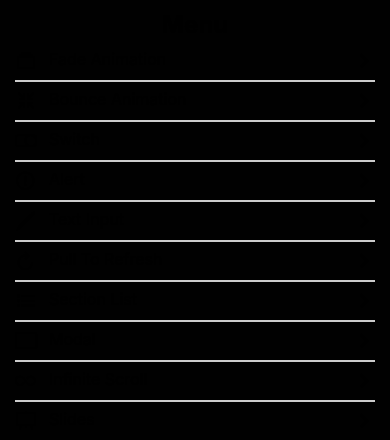
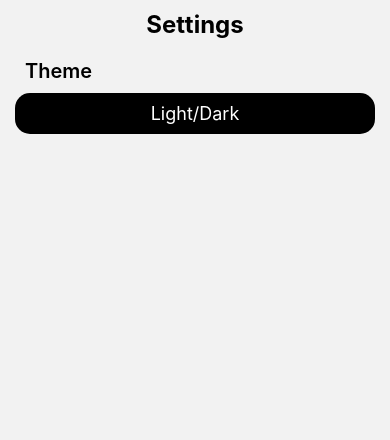
Before and after one commit to tris460/ReactNativeGists, a React Native app: screen /SettingsScreen in a window 390 px wide. Shown: the top 440 px of the page. Built offline with nearby package versions, Linux system fonts and the light colour scheme.

Commit message:
Add settings screen

```diff
--- a/App.tsx
+++ b/App.tsx
@@ -5,7 +5,7 @@ import Navigator from './src/navigation/Navigator'
 const customTheme: Theme = {
   dark: true,
   colors: {
-    ...DarkTheme.colors,
+    ...DefaultTheme.colors,
     text: '#fff'
   }
 }
--- a/src/component/FlatListItem.tsx
+++ b/src/component/FlatListItem.tsx
@@ -3,7 +3,7 @@ import { StyleSheet, Text, TouchableOpacity, View } from 'react-native'
 import { styles } from '../theme/appTheme'
 import { FlatListItemInterface } from '../interfaces/appInterfaces'
 import Icon from 'react-native-vector-icons/Ionicons';
-import { useNavigation, useTheme } from '@react-navigation/native';
+import { useNavigation } from '@react-navigation/native';
 
 interface Props {
     menuItem:  FlatListItemInterface;
--- a/src/data/menuItems.tsx
+++ b/src/data/menuItems.tsx
@@ -51,4 +51,9 @@ export const menuItems: FlatListItemInterface[] = [
         icon: 'easel-outline',
         component: 'SlidesScreen'
     },
+    {
+        name: 'Settings',
+        icon: 'settings-outline',
+        component: 'SettingsScreen'
+    },
 ];
--- a/src/navigation/Navigator.tsx
+++ b/src/navigation/Navigator.tsx
@@ -10,6 +10,7 @@ import SectionListScreen from "../screens/SectionListScreen";
 import ModalScreen from "../screens/ModalScreen";
 import InfiniteScroll from "../screens/InfiniteScroll";
 import SlidesScreen from "../screens/SlidesScreen";
+import SettingsScreen from "../screens/Settings";
 
 const Stack = createStackNavigator();
 
@@ -27,6 +28,7 @@ const Navigator = () => {
         <Stack.Screen name="ModalScreen" component={ModalScreen} />
         <Stack.Screen name="InfiniteScroll" component={InfiniteScroll} />
         <Stack.Screen name="SlidesScreen" component={SlidesScreen} />
+        <Stack.Screen name="SettingsScreen" component={SettingsScreen} />
     </Stack.Navigator>
   )
 }
--- /dev/null
+++ b/src/screens/Settings.tsx
@@ -0,0 +1,24 @@
+import React from 'react'
+import { Text, View } from 'react-native'
+import { styles } from '../theme/appTheme'
+import { TouchableOpacity } from 'react-native-gesture-handler'
+
+const SettingsScreen = () => {
+    return (
+        <View style={styles.container}>
+            <Text style={styles.title}>
+                Settings
+            </Text>
+            <Text style={styles.subtitle}>
+                Theme
+            </Text>
+            <TouchableOpacity style={styles.button}>
+                <Text style={styles.textButton}>
+                    Light/Dark
+                </Text>
+            </TouchableOpacity>
+        </View>
+    )
+}
+
+export default SettingsScreen
--- a/src/screens/SlidesScreen.tsx
+++ b/src/screens/SlidesScreen.tsx
@@ -82,18 +82,10 @@ const SlidesScreen = () => {
                     inactiveDotColor='#777' />
 
                 {activeIndex == items.length -1 ?
-                    <TouchableOpacity style={{
-                            flexDirection: 'row',
-                            backgroundColor: '#000',
-                            borderRadius: 15,
-                            justifyContent: 'center',
-                            alignItems: 'center',
-                            paddingVertical: 10,
-                            paddingHorizontal: 15,
-                        }}
+                    <TouchableOpacity style={styles.button}
                         onPress={() => navigation.navigate('Home' as never)}
                         >
-                        <Text style={{color: '#fff', fontSize: 18}}>
+                        <Text style={styles.textButton}>
                             Enter
                         </Text>
                         <Icon
--- a/src/theme/appTheme.tsx
+++ b/src/theme/appTheme.tsx
@@ -39,4 +39,17 @@ export const styles = StyleSheet.create({
     switchText: {
         fontSize: 18,
     },
+    button: {
+        flexDirection: 'row',
+        backgroundColor: '#000',
+        borderRadius: 15,
+        justifyContent: 'center',
+        alignItems: 'center',
+        paddingVertical: 10,
+        paddingHorizontal: 15,
+    },
+    textButton: {
+        color: '#fff',
+        fontSize: 18
+    }
 });
```
